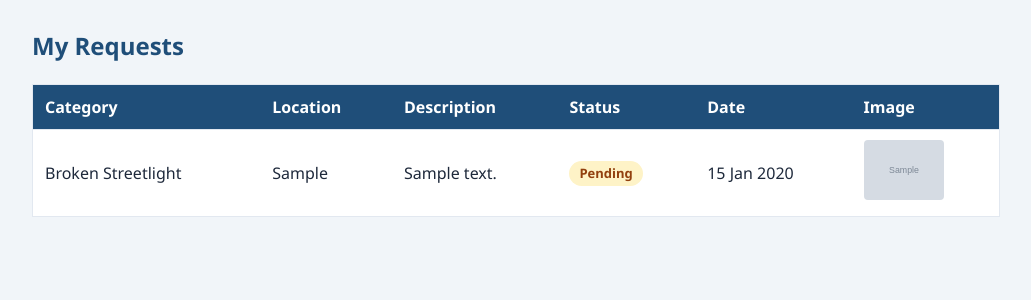
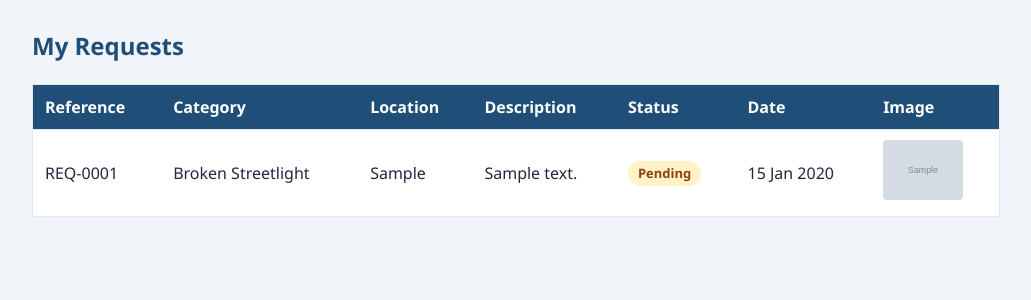
Before and after one commit to Elysium227/public-service-request-system, a Django app: page /my-requests/ in a window 1280 px wide. Shown: the part 51-351 px from the top of the page, without its empty margins (124-1155 px from the left). Run offline with Django 5.2, Linux system fonts and the light colour scheme; a user stored in the database is signed in; tables that the repository leaves empty hold one stand-in row (values such as "Sample post"); grey boxes marked "Sample" are stand-in pictures.

Commit message:
Add reference numbers to requests

```diff
--- a/requests_app/models.py
+++ b/requests_app/models.py
@@ -28,3 +28,8 @@ class ServiceRequest(models.Model):
 
     def __str__(self):
         return f"{self.get_category_display()} at {self.location}"
+
+    @property
+    def reference(self):
+        # Readable reference number built from the database id, e.g. REQ-0007
+        return f"REQ-{self.pk:04d}"
--- a/requests_app/templates/admin_dashboard.html
+++ b/requests_app/templates/admin_dashboard.html
@@ -50,6 +50,7 @@
 {% if all_requests %}
 <table>
   <tr>
+    <th>Reference</th>
     <th>Citizen</th>
     <th>Category</th>
     <th>Location</th>
@@ -60,6 +61,7 @@
   </tr>
   {% for r in all_requests %}
   <tr>
+    <td>{{ r.reference }}</td>
     <td>{{ r.citizen.username }}</td>
     <td>{{ r.get_category_display }}</td>
     <td>{{ r.location }}</td>
--- a/requests_app/templates/my_requests.html
+++ b/requests_app/templates/my_requests.html
@@ -2,8 +2,9 @@
 {% block content %}
 <h2>My Requests</h2>
 {% if requests_list %}
-<table border="1" cellpadding="8" cellspacing="0" style="width:100%; background:#fff; border-collapse:collapse;">
+<table>
   <tr>
+    <th>Reference</th>
     <th>Category</th>
     <th>Location</th>
     <th>Description</th>
@@ -13,10 +14,11 @@
   </tr>
   {% for r in requests_list %}
   <tr>
+    <td>{{ r.reference }}</td>
     <td>{{ r.get_category_display }}</td>
     <td>{{ r.location }}</td>
     <td>{{ r.description }}</td>
-        <td><span class="badge {{ r.status }}">{{ r.get_status_display }}</span></td>
+    <td><span class="badge {{ r.status }}">{{ r.get_status_display }}</span></td>
     <td>{{ r.created_at|date:"d M Y" }}</td>
     <td>{% if r.image %}<img src="{{ r.image.url }}" width="80">{% else %}-{% endif %}</td>
   </tr>
--- a/requests_app/views.py
+++ b/requests_app/views.py
@@ -46,7 +46,7 @@ def submit_request(request):
             service_request = form.save(commit=False)
             service_request.citizen = request.user
             service_request.save()
-            messages.success(request, "Your request has been submitted.")
+            messages.success(request, f"Your request has been submitted. Reference: {service_request.reference}")
             return redirect("my_requests")
     else:
         form = ServiceRequestForm()
```
